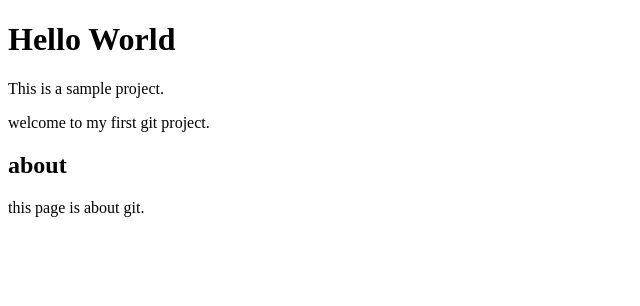
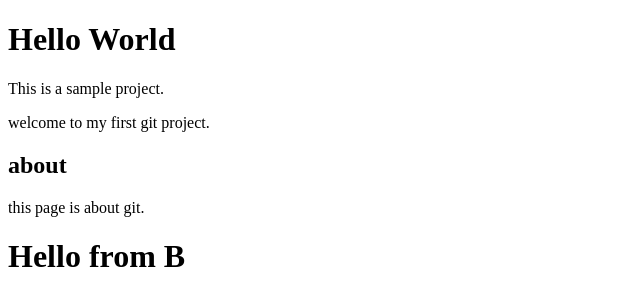
Before and after one commit to Harrini-Shree/project-html, a plain HTML site: page index.html in a window 1280 px wide. Shown: the whole page, without its empty margins (0-640 px from the left). Drawn offline with Linux system fonts and the light colour scheme.

Commit message:
change heading in b

```diff
--- a/index.html
+++ b/index.html
@@ -9,5 +9,6 @@
   <p>welcome to my first git project.</p>
   <h2>about</h2>
   <p>this page is about git.</p>
+  <h1>Hello from B</h1>
 </body>
 </html>
```
